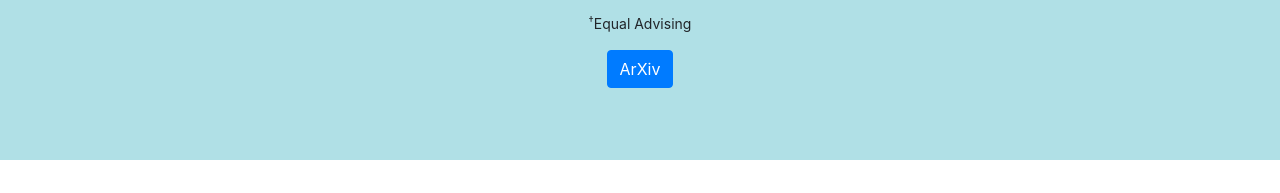
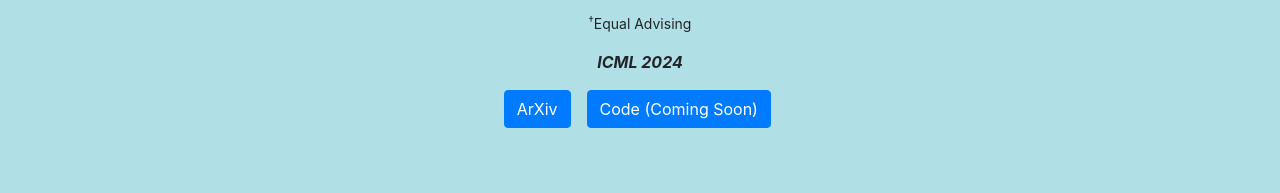
Before and after one commit to parallel-st-binder/parallel-st-binder.github.io, a plain HTML site: page index.html in a window 1280 px wide. Shown: the part 189-382 px from the top of the page. Drawn offline with nearby package versions, Linux system fonts and the light colour scheme; some packages are replaced by stand-ins of ours.

Commit message:
Update index.html

```diff
--- a/index.html
+++ b/index.html
@@ -55,7 +55,7 @@
         </div>
         <div class="authors-list">
             <p class="name text-center">
-                <a target="_blank">Gautam Singh<sup>1,2</sup></a>, <a target="_blank">Yue Wang<sup>2,3</sup></a>, <a target="_blank">Jiawei Yang<sup>3</sup></a>, <a target="_blank">Boris Ivanovic<sup>2</sup></a>, <a target="_blank">Sungjin Ahn<sup>†,4</sup></a>, <a target="_blank">Marco Pavone<sup>†,2,5</sup></a>, <a target="_blank">Tong Che<sup>2</sup></a>
+                <a href="https://singhgautam.github.io/">Gautam Singh<sup>1,2</sup></a>, <a href="https://yuewang.xyz/">Yue Wang<sup>2,3</sup></a>, <a href="https://jiawei-yang.github.io/">Jiawei Yang<sup>3</sup></a>, <a href="https://www.borisivanovic.com/">Boris Ivanovic<sup>2</sup></a>, <a href="https://mlml.kaist.ac.kr/sungjinahn">Sungjin Ahn<sup>†,4</sup></a>, <a href="https://web.stanford.edu/~pavone/index.html">Marco Pavone<sup>†,2,5</sup></a>, <a href="https://scholar.google.com/citations?user=7b5tlJkAAAAJ">Tong Che<sup>2</sup></a>
             </p>
             <p class="affiliation text-center">
                 <sup>1</sup>Rutgers University, <sup>2</sup>NVIDIA Research, <sup>3</sup>University of Southern California, <sup>4</sup>KAIST, <sup>5</sup>Stanford University
@@ -63,10 +63,13 @@
             <p class="equal-advising text-center">
                 <sup>†</sup>Equal Advising
             </p>
+            <p class="conference text-center">
+                <b><i>ICML 2024</i></b>
+            </p>
         </div>
         <h5>
-            <a class="btn btn-primary" href="https://arxiv.org/abs/2402.17077">ArXiv</a>
-<!--            &nbsp; <a class="btn btn-primary" href="#">Code</a>&nbsp;-->
+            <a class="btn btn-primary" href="#">ArXiv</a>
+            &nbsp; <a class="btn btn-primary" href="#">Code (Coming Soon)</a>&nbsp;
         </h5>
         </div>
     </div>
```
